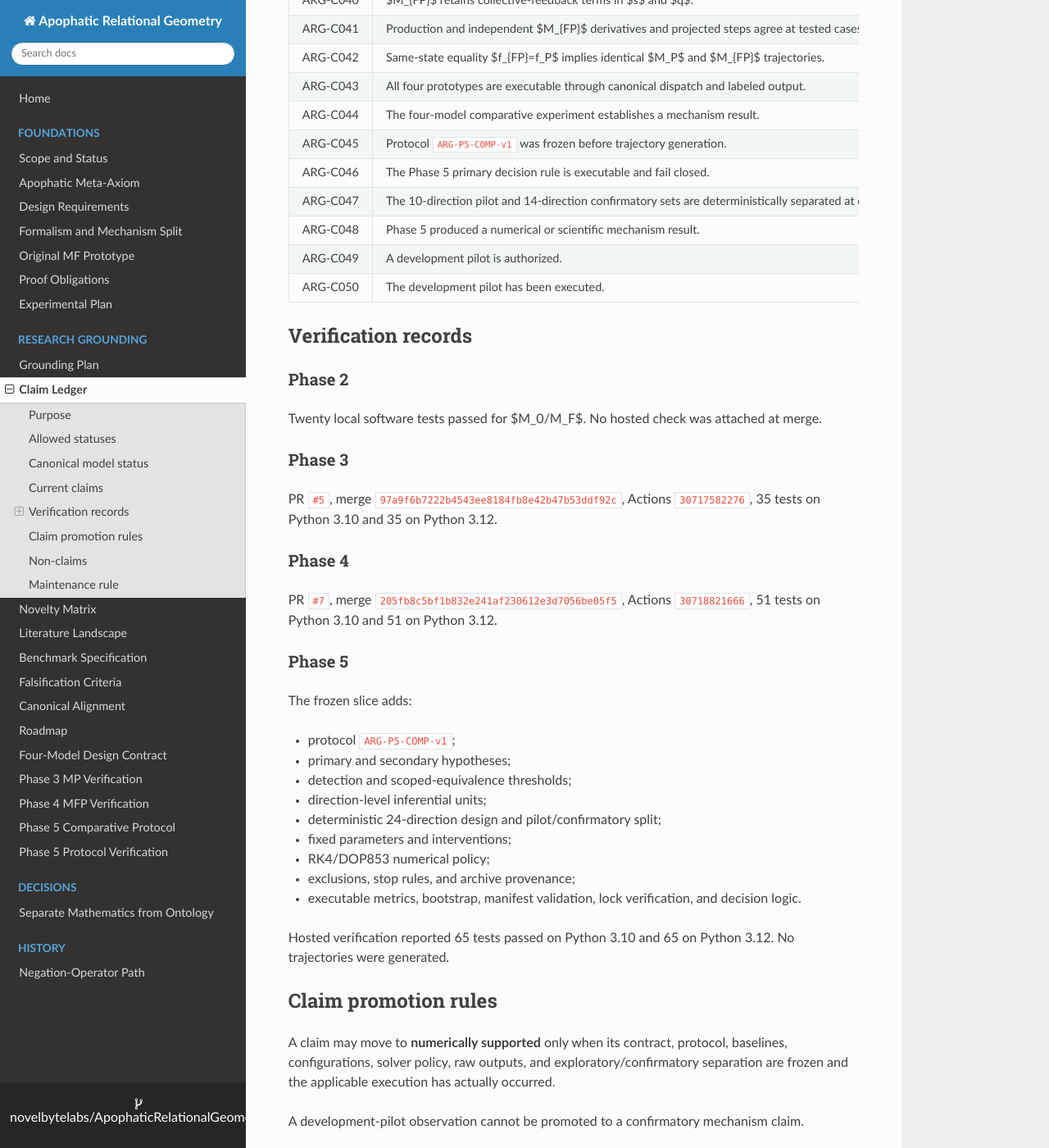
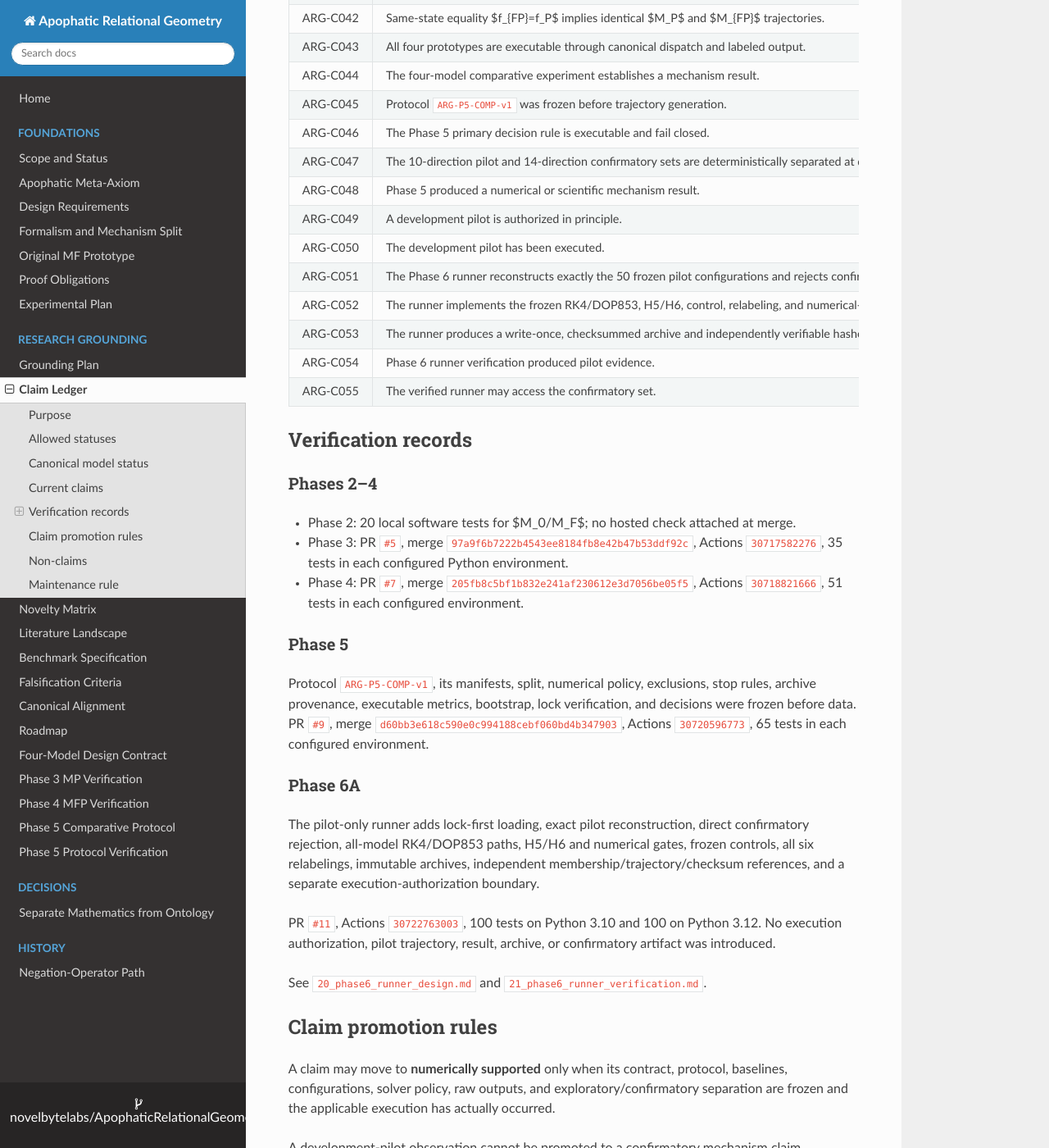
Before and after one commit to novelbytelabs/ApophaticRelationalGeometry, an MkDocs documentation site: the page built from docs/08_claim_ledger.md, in a window 1280 px wide and 1400 px high, scrolled down 2876 px. Shown: the whole window at 82% size. Built offline with MkDocs 1.6.1, drawn with Linux system fonts in a browser that asks for light colours; nearby versions of some CDN libraries; some of the changed text lies outside the part shown.

Commit message:
Add Phase 6 runner claims to ledger

```diff
--- a/docs/08_claim_ledger.md
+++ b/docs/08_claim_ledger.md
@@ -43,17 +43,17 @@ M_F\equiv M_P\ \text{unverified}.
 }
 $$
 
-Execution authorization:
+Current execution state:
 
 $$
 \boxed{
-\text{development pilot authorized};
+\text{pilot-only runner verified};
+\quad
+\text{development pilot not executed};
 \quad
 \text{confirmatory execution and scientific claims blocked}.
 }
 $$
-
-No pilot has been executed.
 
 ## Current claims
 
@@ -107,38 +107,33 @@ No pilot has been executed.
 | ARG-C046 | The Phase 5 primary decision rule is executable and fail closed. | Implemented and unit-tested | Known-answer positive, equivalence, inconclusive, invalid-input, and deterministic-bootstrap tests. | Decision software only. |
 | ARG-C047 | The 10-direction pilot and 14-direction confirmatory sets are deterministically separated at direction level. | Protocol-frozen and unit-tested | Hash-rule reconstruction, count checks, and no-overlap tests. | Frozen initial-condition domain. |
 | ARG-C048 | Phase 5 produced a numerical or scientific mechanism result. | Rejected | Phase 5 generated no trajectory data. | Not licensed. |
-| ARG-C049 | A development pilot is authorized. | Definition of current authorization | Phase 5 exit gate and lock must remain intact. | Execution permission only. |
-| ARG-C050 | The development pilot has been executed. | Unverified | Phase 6 runner, archive, and completed pilot outputs. | Not executed. |
+| ARG-C049 | A development pilot is authorized in principle. | Definition of current authorization | Phase 5 exit gate and lock remain intact. | Execution permission only. |
+| ARG-C050 | The development pilot has been executed. | Unverified | Separate execution authorization and completed pilot archive. | Not executed. |
+| ARG-C051 | The Phase 6 runner reconstructs exactly the 50 frozen pilot configurations and rejects confirmatory/mixed input. | Implemented and unit-tested | Independent membership/hash reconstruction and split tripwires. | Runner software only. |
+| ARG-C052 | The runner implements the frozen RK4/DOP853, H5/H6, control, relabeling, and numerical-floor policies. | Implemented and unit-tested | Smoke/reference parity, known-answer gates, and hosted verification. | Runner software only. |
+| ARG-C053 | The runner produces a write-once, checksummed archive and independently verifiable hashes. | Implemented and unit-tested | Deterministic archive tests and independent checksum reconstruction. | Archive software only. |
+| ARG-C054 | Phase 6 runner verification produced pilot evidence. | Rejected | The execution authorization and pilot archive are absent. | No pilot data. |
+| ARG-C055 | The verified runner may access the confirmatory set. | Rejected | Planner, integrator, archive, authorization, and contamination tripwires prohibit access. | Confirmatory execution blocked. |
 
 ## Verification records
 
-### Phase 2
+### Phases 2–4
 
-Twenty local software tests passed for $M_0/M_F$. No hosted check was attached at merge.
-
-### Phase 3
-
-PR `#5`, merge `97a9f6b7222b4543ee8184fb8e42b47b53ddf92c`, Actions `30717582276`, 35 tests on Python 3.10 and 35 on Python 3.12.
-
-### Phase 4
-
-PR `#7`, merge `205fb8c5bf1b832e241af230612e3d7056be05f5`, Actions `30718821666`, 51 tests on Python 3.10 and 51 on Python 3.12.
+- Phase 2: 20 local software tests for $M_0/M_F$; no hosted check attached at merge.
+- Phase 3: PR `#5`, merge `97a9f6b7222b4543ee8184fb8e42b47b53ddf92c`, Actions `30717582276`, 35 tests in each configured Python environment.
+- Phase 4: PR `#7`, merge `205fb8c5bf1b832e241af230612e3d7056be05f5`, Actions `30718821666`, 51 tests in each configured environment.
 
 ### Phase 5
 
-The frozen slice adds:
+Protocol `ARG-P5-COMP-v1`, its manifests, split, numerical policy, exclusions, stop rules, archive provenance, executable metrics, bootstrap, lock verification, and decisions were frozen before data. PR `#9`, merge `d60bb3e618c590e0c994188cebf060bd4b347903`, Actions `30720596773`, 65 tests in each configured environment.
 
-- protocol `ARG-P5-COMP-v1`;
-- primary and secondary hypotheses;
-- detection and scoped-equivalence thresholds;
-- direction-level inferential units;
-- deterministic 24-direction design and pilot/confirmatory split;
-- fixed parameters and interventions;
-- RK4/DOP853 numerical policy;
-- exclusions, stop rules, and archive provenance;
-- executable metrics, bootstrap, manifest validation, lock verification, and decision logic.
+### Phase 6A
 
-Hosted verification reported 65 tests passed on Python 3.10 and 65 on Python 3.12. No trajectories were generated.
+The pilot-only runner adds lock-first loading, exact pilot reconstruction, direct confirmatory rejection, all-model RK4/DOP853 paths, H5/H6 and numerical gates, frozen controls, all six relabelings, immutable archives, independent membership/trajectory/checksum references, and a separate execution-authorization boundary.
+
+PR `#11`, Actions `30722763003`, 100 tests on Python 3.10 and 100 on Python 3.12. No execution authorization, pilot trajectory, result, archive, or confirmatory artifact was introduced.
+
+See `20_phase6_runner_design.md` and `21_phase6_runner_verification.md`.
 
 ## Claim promotion rules
 
```
